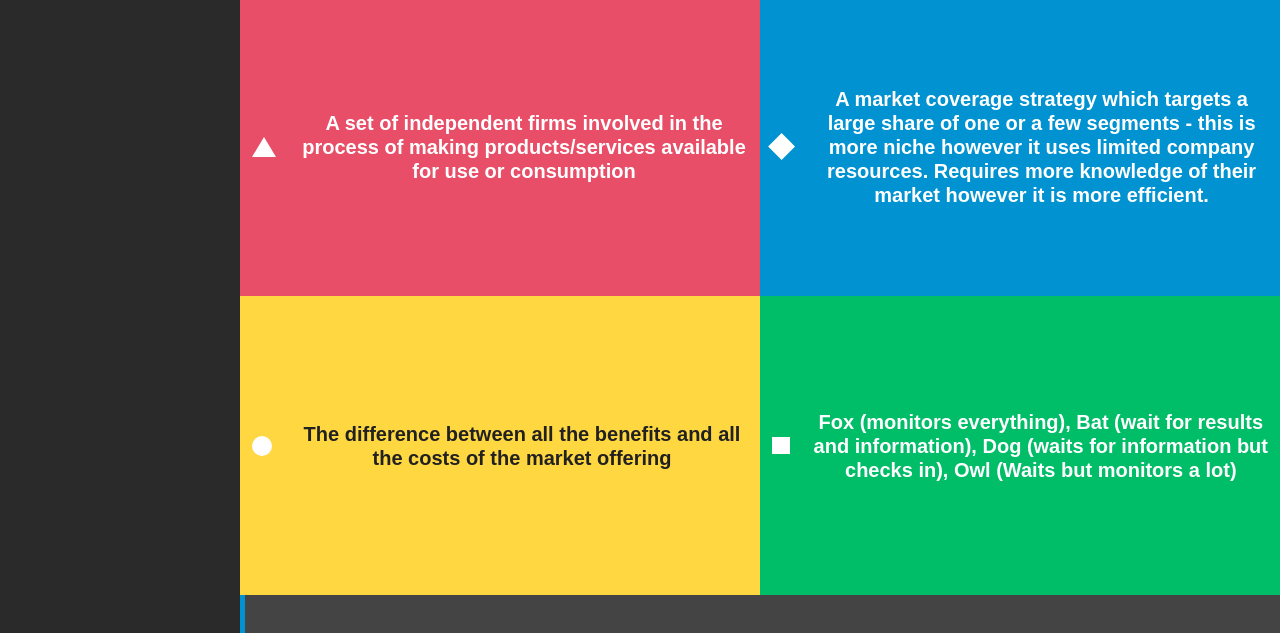
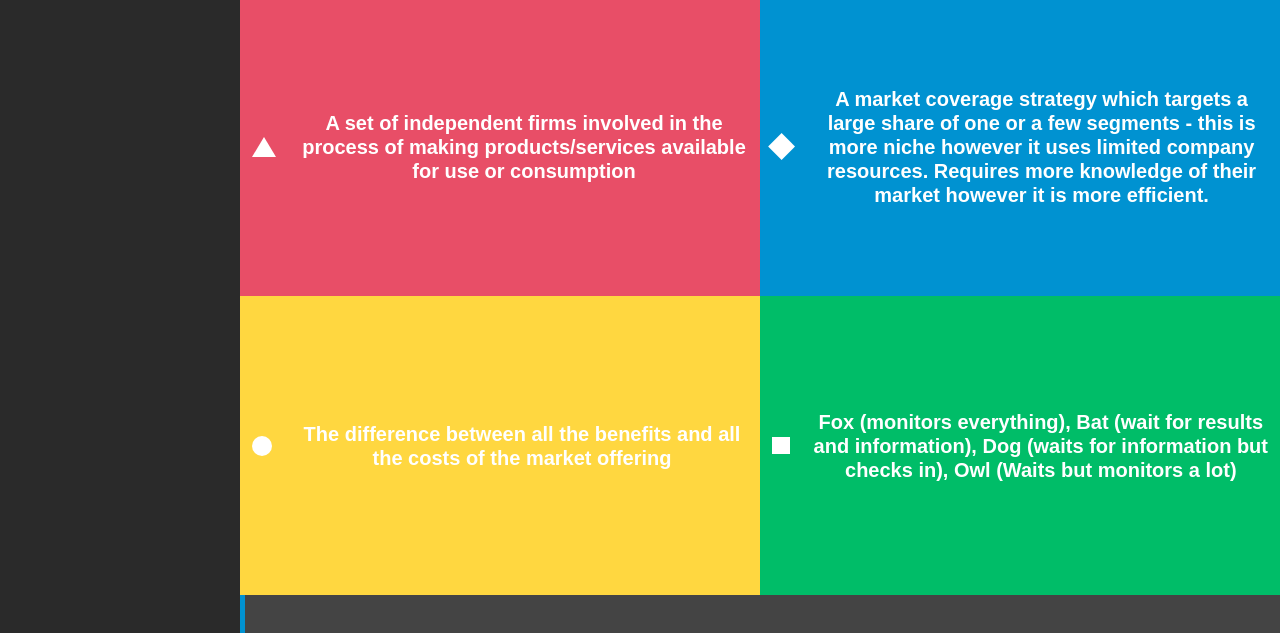
Before and after one commit to Akaran19/LUBS2850_flashcards, a plain HTML site: page index.html in a window 1280 px wide. Shown: the part 167-800 px from the top of the page. Drawn offline with Linux system fonts and the light colour scheme.

Commit message:
Update styles.css for yellow button

```diff
--- a/styles.css
+++ b/styles.css
@@ -142,7 +142,7 @@ body {
 
 .option-btn.red    { background: var(--red); }
 .option-btn.blue   { background: var(--blue); }
-.option-btn.yellow { background: var(--yellow); color: #212121; }
+.option-btn.yellow { background: var(--yellow); }
 .option-btn.green  { background: var(--green); }
 
 .option-btn .shape {
```
